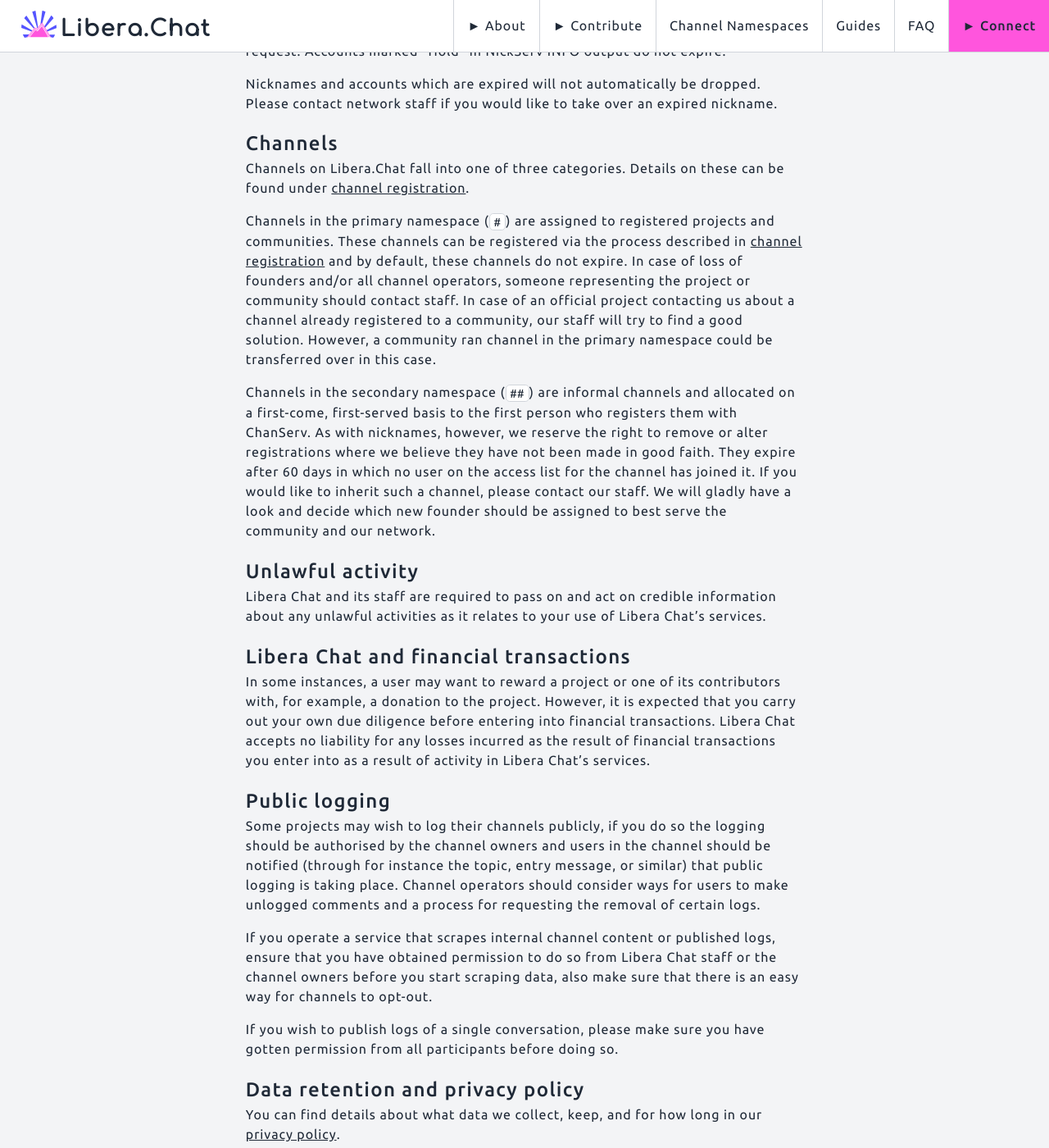
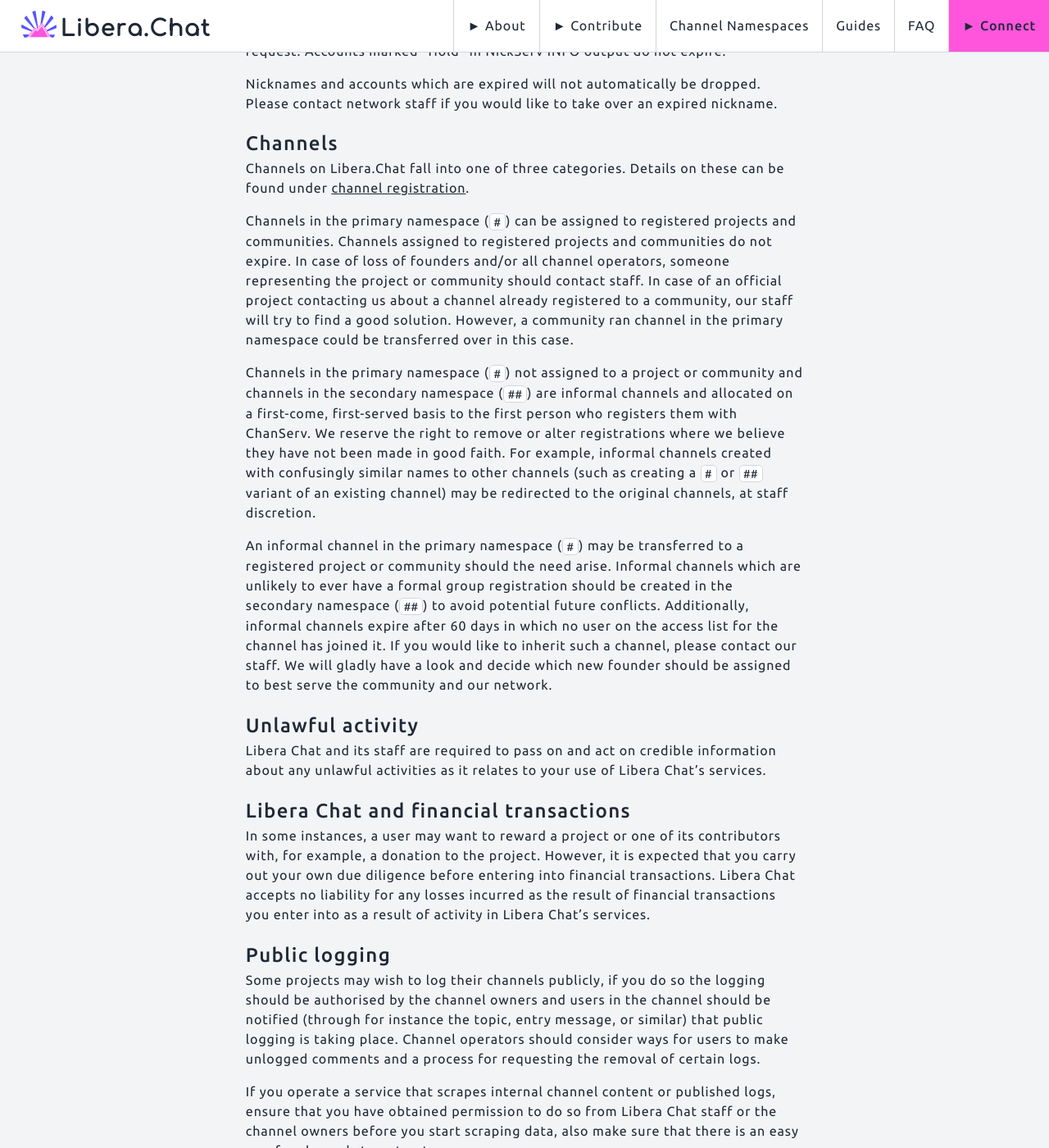
Before and after one commit to Libera-Chat/libera-chat.github.io, a Jekyll site: the page built from policies.md, in a window 1280 px wide and 1400 px high, scrolled down 2670 px. Shown: the whole window at 82% size. Built offline with Jekyll 4.4.1, drawn with Linux system fonts in a browser that asks for light colours.

Commit message:
Channel namespace policy relaxation
Allows informal channels in the primary namespace,
subject to usurpation should a project or community happen to register a namespace containing the channel.
Explicitly indicates that informal channels that are too-similarly-named to a previously established channel may get redirected.

Co-authored-by: She <she@libera.chat>

```diff
--- a/policies.md
+++ b/policies.md
@@ -131,23 +131,32 @@
 Channels on Libera.Chat fall into one of three categories. Details on these
 can be found under [channel registration](/chanreg).
 
-Channels in the primary namespace (`#`) are assigned to registered projects
-and communities. These channels can be registered via the process described in
-[channel registration](/chanreg) and by default, these channels do not expire.
-In case of loss of founders and/or all channel operators, someone
+Channels in the primary namespace (`#`) can be assigned to registered projects
+and communities. Channels assigned to registered projects and communities do
+not expire. In case of loss of founders and/or all channel operators, someone
 representing the project or community should contact staff. In case of an
 official project contacting us about a channel already registered to a
 community, our staff will try to find a good solution. However, a community
 ran channel in the primary namespace could be transferred over in this case.
 
-Channels in the secondary namespace (`##`) are informal channels and allocated
-on a first-come, first-served basis to the first person who registers them
-with ChanServ. As with nicknames, however, we reserve the right to remove or
-alter registrations where we believe they have not been made in good faith.
-They expire after 60 days in which no user on the access list for the channel
-has joined it. If you would like to inherit such a channel, please contact our
-staff. We will gladly have a look and decide which new founder should be
-assigned to best serve the community and our network.
+Channels in the primary namespace (`#`) not assigned to a project or community
+and channels in the secondary namespace (`##`) are informal channels and
+allocated on a first-come, first-served basis to the first person who
+registers them with ChanServ.
+We reserve the right to remove or alter registrations where we believe
+they have not been made in good faith. For example, informal channels
+created with confusingly similar names to other channels (such as creating a
+`#` or `##` variant of an existing channel) may be redirected to the
+original channels, at staff discretion.
+
+An informal channel in the primary namespace (`#`) may be transferred to a
+registered project or community should the need arise. Informal channels which
+are unlikely to ever have a formal group registration should be created in the
+secondary namespace (`##`) to avoid potential future conflicts. Additionally,
+informal channels expire after 60 days in which no user on the access list for
+the channel has joined it. If you would like to inherit such a channel, please
+contact our staff. We will gladly have a look and decide which new founder
+should be assigned to best serve the community and our network.
 
 ## Unlawful activity
 
```
Also changed, not shown: chanreg.md (+3 -3 lines).
